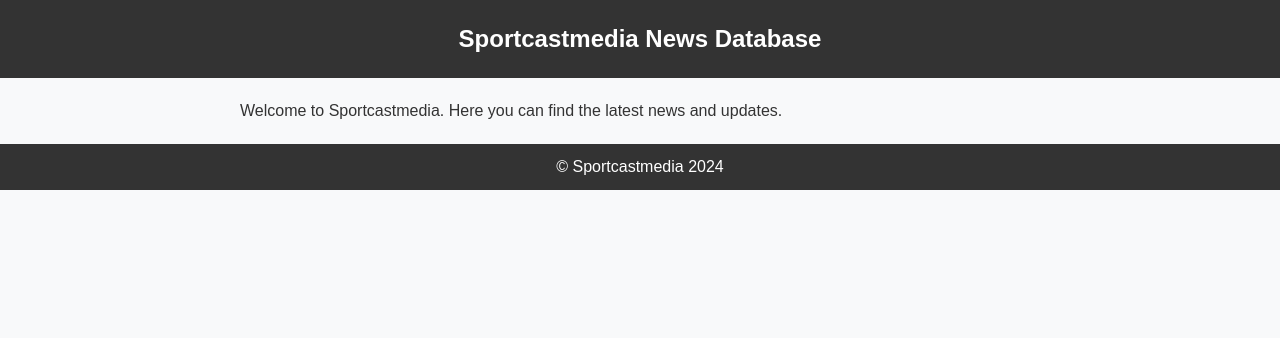
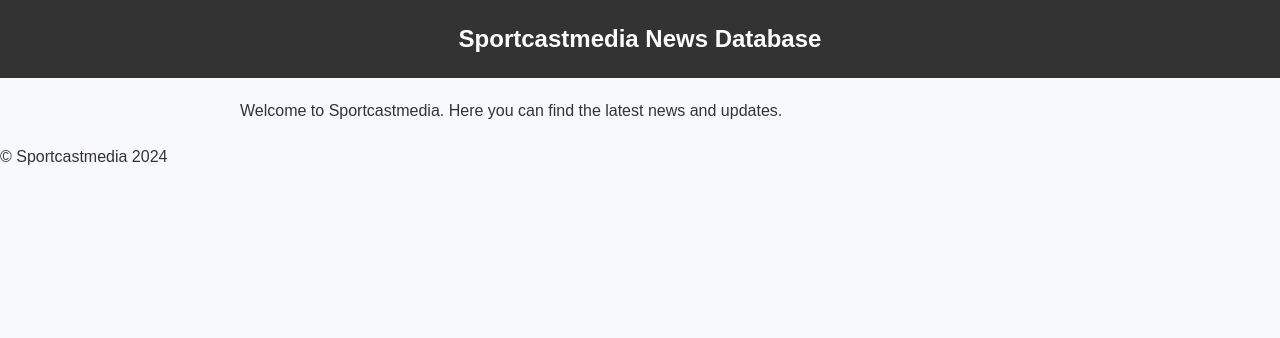
Before and after one commit to Grupp1232/Sportcastmedia, a PHP site: page /home.html.php in a window 1280 px wide. Shown: the top 338 px of the page. Run offline with PHP 8.4, Linux system fonts and the light colour scheme.

Commit message:
Update home.html.php

```diff
--- a/home.html.php
+++ b/home.html.php
@@ -31,12 +31,6 @@
       padding: 0 20px;
     }
 
-    footer {
-      background-color: #333;
-      color: #fff;
-      text-align: center;
-      padding: 10px 0;
-    }
   </style>
 </head>
 <body>
```
